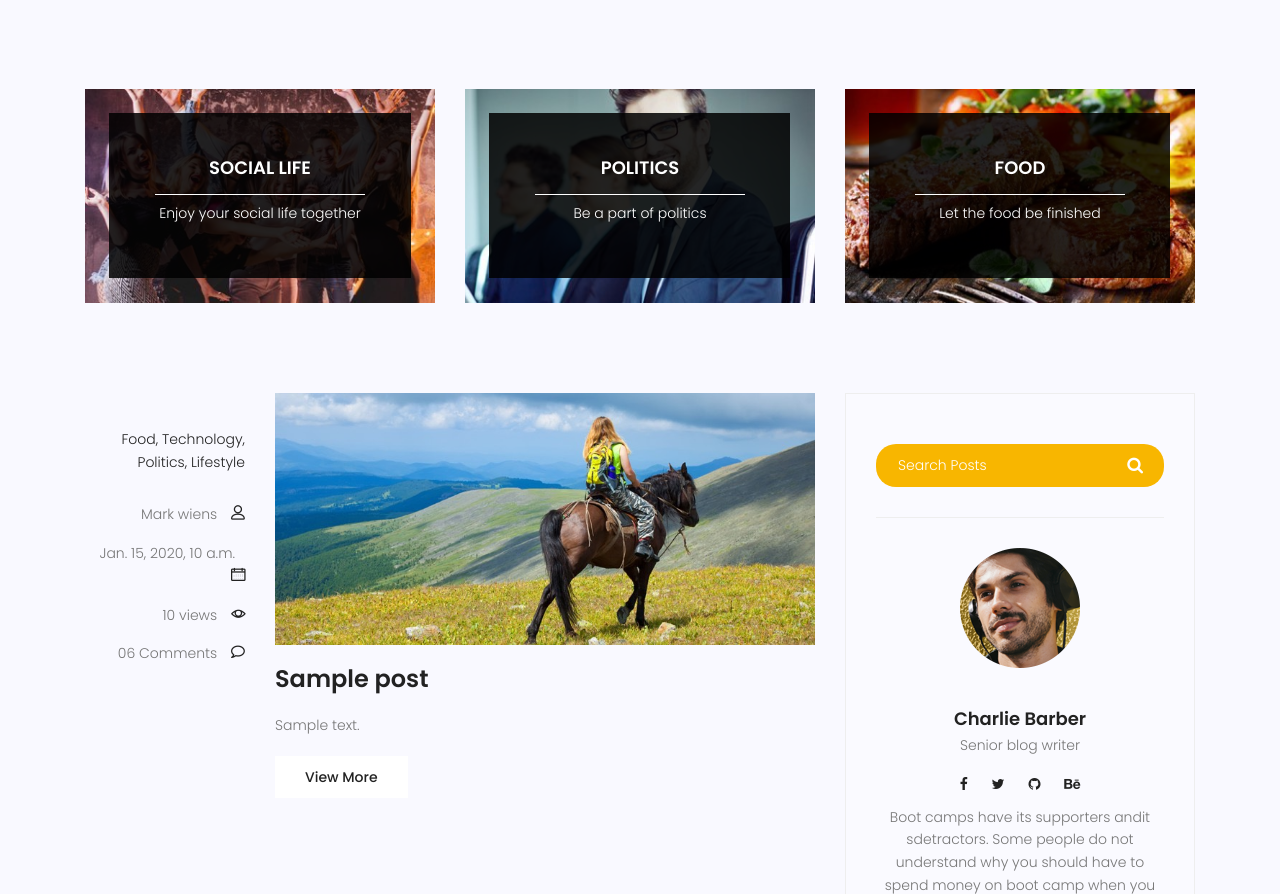
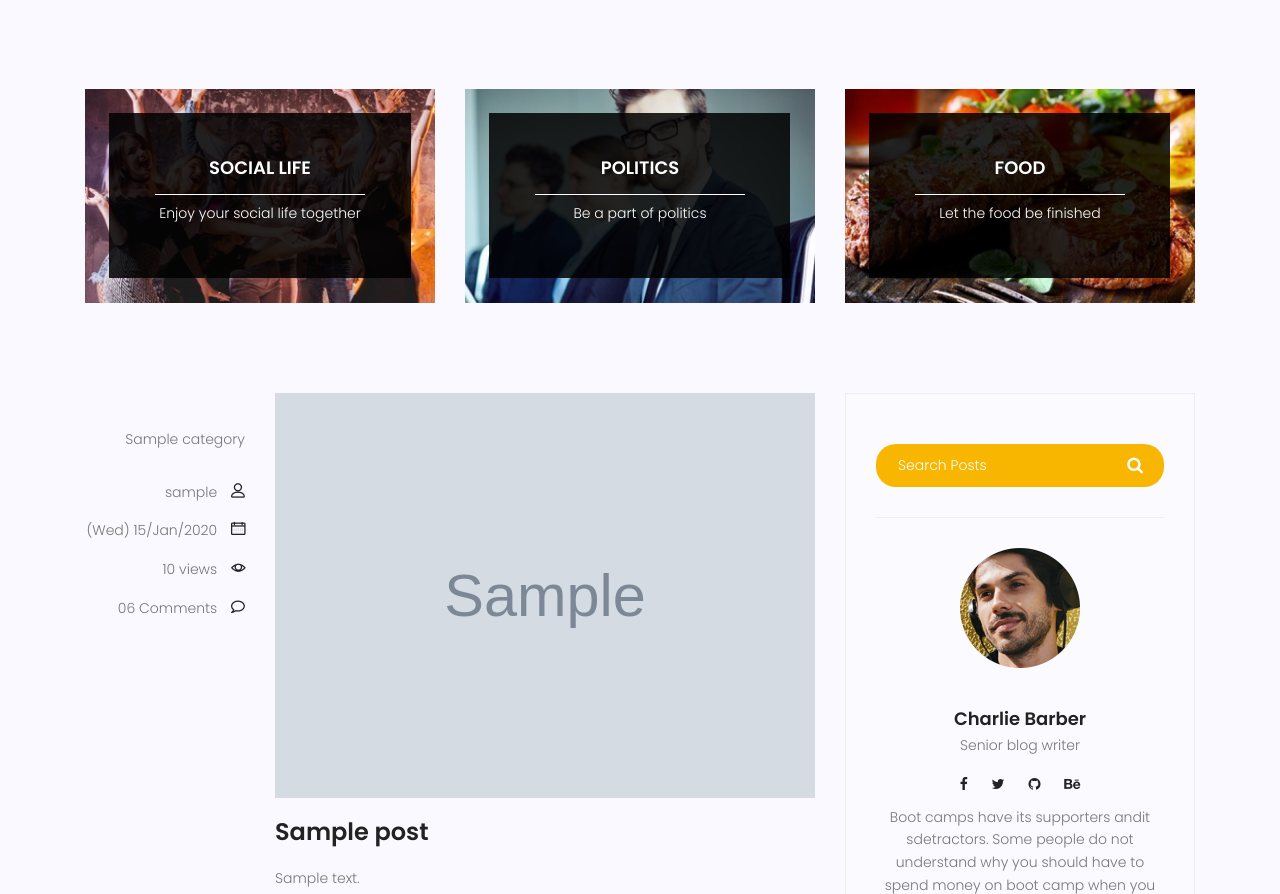
Before and after one commit to Mohammad-Safaie-1999/django1, a Django app: page /blog/ in a window 1280 px wide. Shown: the part 689-1583 px from the top of the page. Run offline with Django 5.2, Linux system fonts and the light colour scheme; tables that the repository leaves empty hold one stand-in row (values such as "Sample post"); grey boxes marked "Sample" are stand-in pictures; some libraries are stand-ins or nearby versions.

Commit message:
working on different aspects

```diff
--- a/blog/models.py
+++ b/blog/models.py
@@ -1,10 +1,23 @@
 from django.db import models
 from django.utils import timezone
+from django.contrib.auth.models import User
+
+
+class Category(models.Model):
+    name=models.CharField(max_length=50)
+
+    def __str__(self):
+        return self.name
+
+
 class Post(models.Model):
+    author=models.ForeignKey(User,on_delete=models.SET_NULL,null=True)
+    image=models.ImageField(upload_to='blog/',default='blog/default.jpg')
     title=models.CharField(max_length=100)
     content=models.TextField()
     counted_views=models.IntegerField(default=0)
     status=models.BooleanField(default=False)
+    category=models.ManyToManyField(Category)
     created_date=models.DateTimeField(default=timezone.now)
     published_date=models.DateTimeField(null=True)
     updated_date=models.DateTimeField(auto_now=True)
--- a/blog/views.py
+++ b/blog/views.py
@@ -9,6 +9,6 @@ def index_home_blog (request):
     return render (request,'blog/blog-home.html',context)
 
 def index_single (request,pid):
-    post=get_object_or_404(Post,id=pid)
+    post=get_object_or_404(Post,id=pid,status=1)
     context={'post':post}
     return render (request,'blog/blog-single.html',context)
--- a/mysite/templates/blog/blog-home.html
+++ b/mysite/templates/blog/blog-home.html
@@ -92,15 +92,12 @@
 				<div class="single-post row">
 					<div class="col-lg-3  col-md-3 meta-details">
 						<ul class="tags">
-							<li><a href="#">Food,</a></li>
-							<li><a href="#">Technology,</a></li>
-							<li><a href="#">Politics,</a></li>
-							<li><a href="#">Lifestyle</a></li>
+							{{post.category.all|join:"/"}}
 						</ul>
 						<div class="user-details row">
-							<p class="user-name col-lg-12 col-md-12 col-6"><a href="#">Mark wiens</a> <span
+							<p class="user-name col-lg-12 col-md-12 col-6"><a href="#">{{post.author}}</a> <span
 									class="lnr lnr-user"></span></p>
-							<p class="date col-lg-12 col-md-12 col-6"><a href="#">{{post.created_date}}</a> <span
+							<p class="date col-lg-12 col-md-12 col-6"><a href="#">{{post.created_date|date:"(D) d/M/Y"}}</a> <span
 									class="lnr lnr-calendar-full"></span></p>
 							<p class="view col-lg-12 col-md-12 col-6"><a href="#">{{post.counted_views}} views</a> <span
 									class="lnr lnr-eye"></span></p>
@@ -110,13 +107,13 @@
 					</div>
 					<div class="col-lg-9 col-md-9 ">
 						<div class="feature-img">
-							<img class="img-fluid" src="{% static 'img/blog/feature-img1.jpg' %}" alt="">
+							<img class="img-fluid" src="{{post.image.url}}" alt="">
 						</div>
 						<a class="posts-title" href="{% url 'blog:single'  pid=post.id %}">
 							<h3>{{post.title}}</h3>
 						</a>
 						<p class="excert">
-							{{post.content}}
+							{{post.content|truncatewords:30}}
 						</p>
 						<a href="{% url 'blog:single' pid=post.id %}" class="primary-btn">View More</a>
 					</div>
--- a/requirements.txt
+++ b/requirements.txt
@@ -2,3 +2,4 @@ asgiref==3.7.2
 Django==5.0.1
 sqlparse==0.4.4
 tzdata==2023.4
+pillow==10.2.0
```
Also changed, not shown: blog/admin.py (+8 -1 lines), mysite/templates/blog/blog-single.html (+3 -8 lines), blog/migrations/0002_post_author.py (added), blog/migrations/0003_post_image.py (added), blog/migrations/0004_category_post_category.py (added), media/blog/default.jpg (added), media/blog/info-img.jpg (added), mysite/media/blog/b1.jpg (added), mysite/media/blog/default.jpg (added), mysite/media/blog/info-img.jpg (added).
